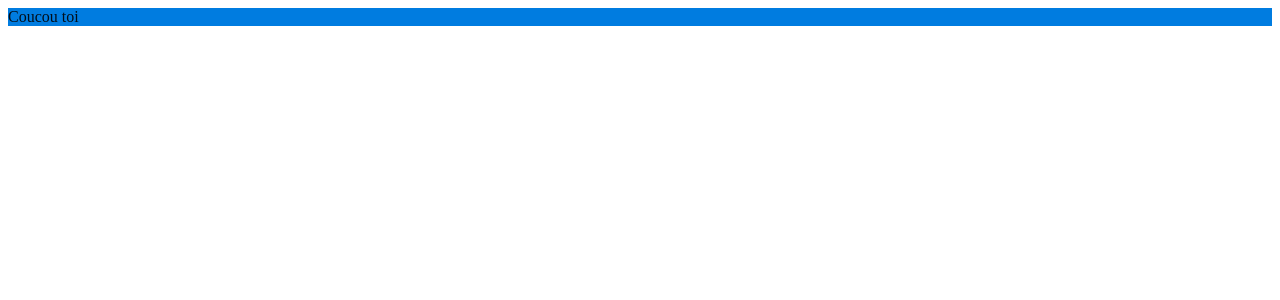
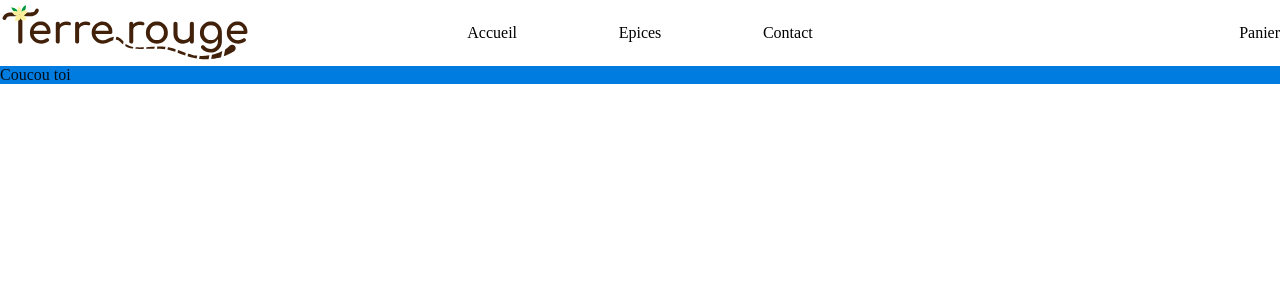
Before and after one commit to laurentDellaNegra/terre-rouge-web, a Next.js app: page / in a window 1280 px wide. Shown: the top 300 px of the page. Built offline with nearby package versions, Linux system fonts and the light colour scheme.

Commit message:
Add simple header and normalize.css

```diff
--- a/components/Content/index.js
+++ b/components/Content/index.js
@@ -1,4 +1,4 @@
-import Box from '../primitives/Box';
+import Box from 'components/primitives/Box';
 
 const Content = () => (
   <Box color="black" bg="blue">
--- a/components/Header/index.js
+++ b/components/Header/index.js
@@ -0,0 +1,24 @@
+import Box from 'components/primitives/Box';
+import Flex from 'components/primitives/Flex';
+
+const Header = () => (
+  <Flex flexDirection="row" alignItems="center" justifyContent="space-evenly">
+    {/* Logo */}
+    <Flex flex={2}>
+      <img src="/logo-terre-rouge.svg" alt="Terre rouge" height="auto" width={250} />
+    </Flex>
+
+    {/* Links */}
+    <Flex flex={3} justifyContent="space-evenly">
+      <Box>Accueil</Box>
+      <Box>Epices</Box>
+      <Box>Contact</Box>
+    </Flex>
+
+    {/* login button */}
+    <Flex flex={2} justifyContent="flex-end">
+      <Box>Panier</Box>
+    </Flex>
+  </Flex>
+);
+export default Header;
--- a/components/primitives/Box/index.js
+++ b/components/primitives/Box/index.js
@@ -1,8 +1,14 @@
 import styled from 'styled-components';
-import { color } from 'styled-system';
+import { space, color, layout } from 'styled-system';
 
-const Box = styled.div`
-  ${color}
-`;
+const Box = styled.div(
+  {
+    boxSizing: 'border-box',
+    minWidth: 0,
+  },
+  space,
+  color,
+  layout
+);
 
 export default Box;
--- /dev/null
+++ b/components/primitives/Flex/index.js
@@ -0,0 +1,11 @@
+import styled from 'styled-components';
+import { flexbox } from 'styled-system';
+
+const Flex = styled.div(
+  {
+    display: 'flex',
+  },
+  flexbox
+);
+
+export default Flex;
--- /dev/null
+++ b/jsconfig.json
@@ -0,0 +1,5 @@
+{
+  "compilerOptions": {
+    "baseUrl": "."
+  }
+}
--- a/package.json
+++ b/package.json
@@ -18,6 +18,7 @@
     "react": "16.13.1",
     "react-dom": "16.13.1",
     "styled-components": "^5.2.0",
+    "styled-normalize": "^8.0.7",
     "styled-system": "^5.1.5"
   },
   "devDependencies": {
--- a/pages/_app.js
+++ b/pages/_app.js
@@ -1,10 +1,14 @@
 import { ThemeProvider } from 'styled-components';
 import theme from '../styles/theme';
+import { Normalize } from 'styled-normalize';
 
 const App = ({ Component, pageProps }) => (
-  <ThemeProvider theme={theme}>
-    <Component {...pageProps} />
-  </ThemeProvider>
+  <>
+    <Normalize />
+    <ThemeProvider theme={theme}>
+      <Component {...pageProps} />
+    </ThemeProvider>
+  </>
 );
 
 export default App;
--- a/pages/index.js
+++ b/pages/index.js
@@ -1,5 +1,6 @@
 import Head from 'next/head';
-import Content from '../components/Content';
+import Content from 'components/Content';
+import Header from 'components/Header';
 
 const Home = () => (
   <>
@@ -7,6 +8,7 @@ const Home = () => (
       <title>Create Next App</title>
       <link rel="icon" href="/favicon.ico" />
     </Head>
+    <Header />
     <Content />
   </>
 );
```
Also changed, not shown: public/logo-terre-rouge.svg (added), 1 other file (tests, documents, lock files or other folders).
